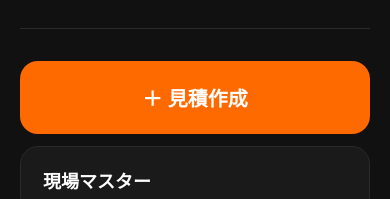
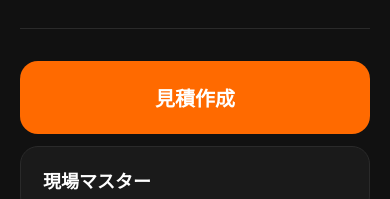
Before and after one commit to myy4kmvz2z-tech/rieki-shokunin, a Next.js app: page / in a window 390 px wide. Shown: the part 2377-2576 px from the top of the page. Built offline with nearby package versions, Linux system fonts and the light colour scheme.

Commit message:
Fix estimate screen transition on iPhone

```diff
--- a/app/page.jsx
+++ b/app/page.jsx
@@ -1,7 +1,6 @@
 "use client";
 
-import { Suspense, useCallback, useEffect, useState } from "react";
-import { useRouter, useSearchParams } from "next/navigation";
+import { useEffect, useState } from "react";
 import PartnerManager from "../components/PartnerManager";
 import CompanySettings from "../components/CompanySettings";
 import ConfirmModal from "../components/ConfirmModal";
@@ -32,16 +31,8 @@ import { siteMasterToQuickEstimateInitial } from "../utils/quickEstimate";
 import { usePdfExport } from "../hooks/usePdfExport";
 import { EstimatePaper, InvoicePaper } from "../utils/pdf";
 
-function readScreenFromSearch() {
-  if (typeof window === "undefined") return "home";
-  const params = new URLSearchParams(window.location.search);
-  return params.get("screen") || "home";
-}
-
-function PageContent() {
-  const router = useRouter();
-  const searchParams = useSearchParams();
-  const [screen, setScreenState] = useState("home");
+export default function Page() {
+  const [screen, setScreen] = useState("home");
   const [debugText] = useState("IPHONE FIX 3000");
   const { estimates, saveAll } = useEstimates();
   const { partners, savePartners } = usePartners();
@@ -57,27 +48,6 @@ function PageContent() {
   const [showEstimateLimitModal, setShowEstimateLimitModal] = useState(false);
   const [showPdfUpgradeModal, setShowPdfUpgradeModal] = useState(false);
   const pdfExport = usePdfExport(company);
-
-  const setScreen = useCallback(
-    (next) => {
-      const value = !next || next === "home" ? "home" : next;
-      setScreenState(value);
-      if (value === "home") {
-        router.replace("/");
-        return;
-      }
-      router.replace(`/?screen=${encodeURIComponent(value)}`);
-    },
-    [router]
-  );
-
-  useEffect(() => {
-    setScreenState(readScreenFromSearch());
-  }, []);
-
-  useEffect(() => {
-    setScreenState(searchParams.get("screen") || "home");
-  }, [searchParams]);
 
   useEffect(() => {
     const clearPrint = () => {
@@ -389,6 +359,7 @@ function PageContent() {
           siteMasters={siteMasters}
           quickEstimateUsage={quickEstimateUsage}
           onQuickEstimate={handleQuickEstimate}
+          setScreen={setScreen}
         />
       </main>
     );
@@ -432,11 +403,3 @@ function PageContent() {
     </>
   );
 }
-
-export default function Page() {
-  return (
-    <Suspense fallback={null}>
-      <PageContent />
-    </Suspense>
-  );
-}
--- a/components/Dashboard.jsx
+++ b/components/Dashboard.jsx
@@ -6,13 +6,6 @@ import { getPlanShortLabel } from "../lib/plan";
 import CeoCommentCard from "./CeoCommentCard";
 import QuickEstimatePanel from "./QuickEstimatePanel";
 import { s } from "../lib/styles";
-
-const navLinkStyle = (baseStyle) => ({
-  ...baseStyle,
-  textDecoration: "none",
-  display: "block",
-  boxSizing: "border-box",
-});
 
 function SectionDivider() {
   return <hr style={s.homeDivider} />;
@@ -41,6 +34,7 @@ export default function Dashboard({
   siteMasters,
   quickEstimateUsage,
   onQuickEstimate,
+  setScreen,
 }) {
   const dashboard = buildCeoDashboard(estimates, {
     monthlyTargetProfit: company?.monthlyTargetProfit,
@@ -156,24 +150,32 @@ export default function Dashboard({
       <SectionDivider />
 
       <nav style={s.ceoNav}>
-        <a href="/?screen=new" style={navLinkStyle(s.btnPrimary)}>
-          ＋ 見積作成
-        </a>
-        <a href="/?screen=siteMasters" style={navLinkStyle(s.btn)}>
+        <button
+          type="button"
+          style={s.btnPrimary}
+          onClick={() => {
+            console.log("CLICK");
+            setScreen("new");
+            alert("CLICK");
+          }}
+        >
+          見積作成
+        </button>
+        <button type="button" style={s.btn} onClick={() => setScreen("siteMasters")}>
           現場マスター
-        </a>
-        <a href="/?screen=list" style={navLinkStyle(s.btn)}>
+        </button>
+        <button type="button" style={s.btn} onClick={() => setScreen("list")}>
           保存済み見積
-        </a>
-        <a href="/?screen=partners" style={navLinkStyle(s.btn)}>
+        </button>
+        <button type="button" style={s.btn} onClick={() => setScreen("partners")}>
           取引先管理
-        </a>
-        <a href="/?screen=settings" style={navLinkStyle(s.btn)}>
+        </button>
+        <button type="button" style={s.btn} onClick={() => setScreen("settings")}>
           会社設定
-        </a>
-        <a href="/?screen=pricing" style={navLinkStyle(s.btn)}>
+        </button>
+        <button type="button" style={s.btn} onClick={() => setScreen("pricing")}>
           料金プラン
-        </a>
+        </button>
       </nav>
     </>
   );
--- a/components/EstimateForm.jsx
+++ b/components/EstimateForm.jsx
@@ -585,7 +585,7 @@ export default function EstimateForm({
   if (partnerOptions.length === 0) {
     return (
       <main style={s.estimatePage}>
-        <SafeButton style={s.back} onPress={onBack}>← 戻る</SafeButton>
+        <button type="button" style={s.back} onClick={onBack}>← 戻る</button>
         <h1 style={s.estimatePageTitle}>見積作成</h1>
         <p style={s.muted}>取引先が未登録です。</p>
       </main>
@@ -602,7 +602,7 @@ export default function EstimateForm({
 
   return (
     <main style={s.estimatePage}>
-      <SafeButton style={s.back} onPress={onBack}>← 戻る</SafeButton>
+      <button type="button" style={s.back} onClick={onBack}>← 戻る</button>
       <h1 style={s.estimatePageTitle}>
         {isQuickEstimate
           ? "ワンタップ見積"
```
